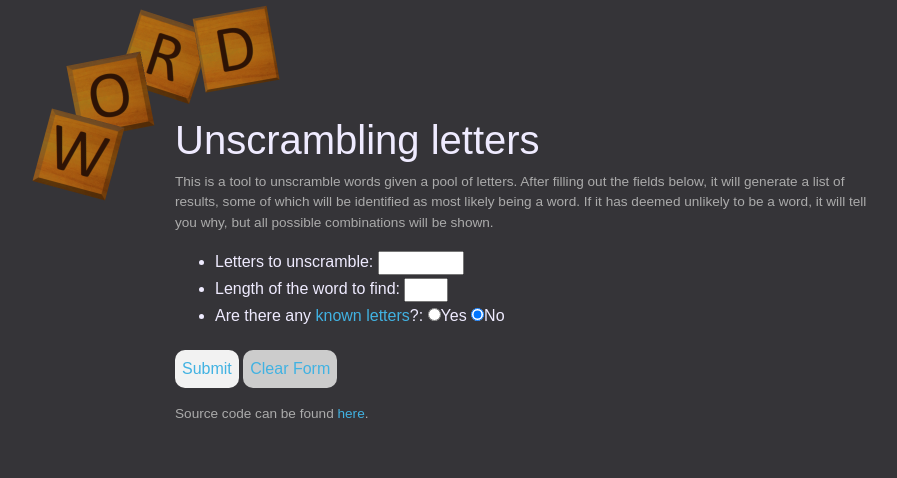
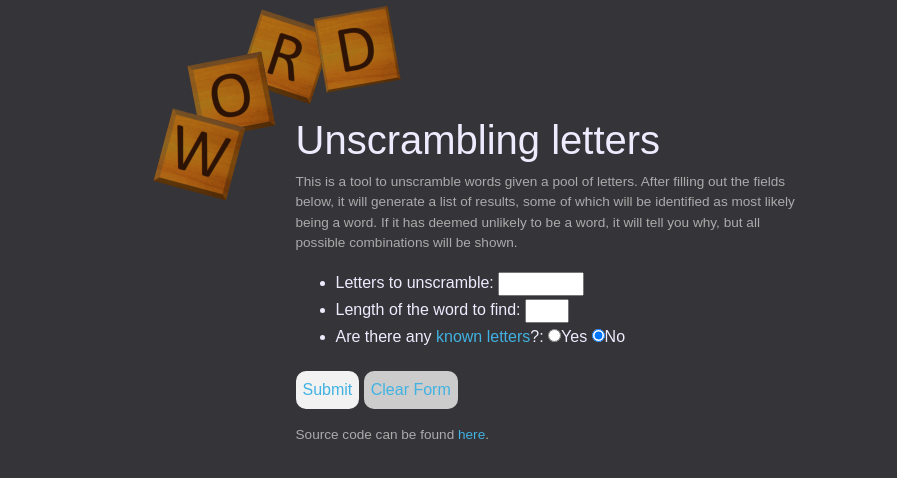
Before and after one commit to Sheyin/word-unscrambler, a Flask app: page / in a window 1280 px wide. Shown: the top 478 px of the page, without its empty margins (167-1064 px from the left). Run offline with Flask 2, Linux system fonts and the light colour scheme; some libraries are stand-ins or nearby versions.

Commit message:
Minor adjustments to utilize Bootstrap / columns, but left most of the original structure intact since it works.

```diff
--- a/static/styles.css
+++ b/static/styles.css
@@ -88,10 +88,11 @@ p {
   color: #EFEBFF;
 }
 
+/*
 table.solutions {
-  width: 30px;
+	width: 30px;
 }
-
+*/
 table.solutionsWrapper {
   border-spacing: 10px;
 }
@@ -159,7 +160,6 @@ input[type=text] {
 
 #imageAndMain {
   position: absolute;
-  width: 70%;
   margin-left: auto;
   margin-right: auto;
   margin-bottom: 0;
@@ -181,7 +181,6 @@ input[type=text] {
   padding: 0;
   position: relative;
   z-index: 10;
-  width: 80%;
 }
 
 /*# sourceMappingURL=styles.css.map */
--- a/static/styles.scss
+++ b/static/styles.scss
@@ -78,10 +78,11 @@ p {
     color: $whitePurpleTinge;
 }
 
+/*
 table.solutions {
 	width: 30px;
 }
-
+*/
 table.solutionsWrapper {
 	border-spacing: 10px;
 }
@@ -150,7 +151,7 @@ input[type="text"]
 
 #imageAndMain {
 	position: absolute;
-	width: 70%;
+	//width: 70%;
 	margin-left: auto;
 	margin-right: auto;
 	margin-bottom: 0;
@@ -163,6 +164,7 @@ input[type="text"]
 	min-height: 210px;
 }
 
+
 #mainContent {
 	text-align: left;
 	margin-left: 150px;
@@ -172,5 +174,5 @@ input[type="text"]
   	padding:0;
 	position: relative;
 	z-index: 10;
-	width: 80%;
+	//width: 80%;
 }
--- a/templates/template.html
+++ b/templates/template.html
@@ -11,6 +11,12 @@
 	</head>
 
 	<body>
+		<div class="row">
+			<div class="space col-lg-3 col-sm-1">
+			</div>
+
+			<div class="col-lg-6 col-sm-10" id="mainContent-container">
+
 				<div id="imageAndMain">
 					<div id="mainContent">
 						{% block content %}
@@ -18,6 +24,9 @@
 					</div>
 				</div>
 
+			<div class="space col-lg-3 col-sm-1">
+			</div>
+		</div>
 		<script src="https://code.jquery.com/jquery-3.3.1.slim.min.js" integrity="sha384-q8i/X+965DzO0rT7abK41JStQIAqVgRVzpbzo5smXKp4YfRvH+8abtTE1Pi6jizo" crossorigin="anonymous"></script>
 		<script src="https://cdnjs.cloudflare.com/ajax/libs/popper.js/1.14.3/umd/popper.min.js" integrity="sha384-ZMP7rVo3mIykV+2+9J3UJ46jBk0WLaUAdn689aCwoqbBJiSnjAK/l8WvCWPIPm49" crossorigin="anonymous"></script>
 		<script src="https://stackpath.bootstrapcdn.com/bootstrap/4.1.3/js/bootstrap.min.js" integrity="sha384-ChfqqxuZUCnJSK3+MXmPNIyE6ZbWh2IMqE241rYiqJxyMiZ6OW/JmZQ5stwEULTy" crossorigin="anonymous"></script>
```
Also changed, not shown: 1 other file. Lines whose indentation alone changed are shown as unchanged.
